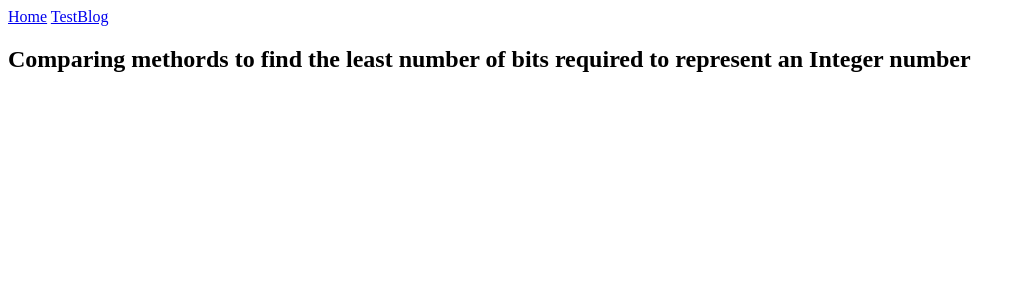
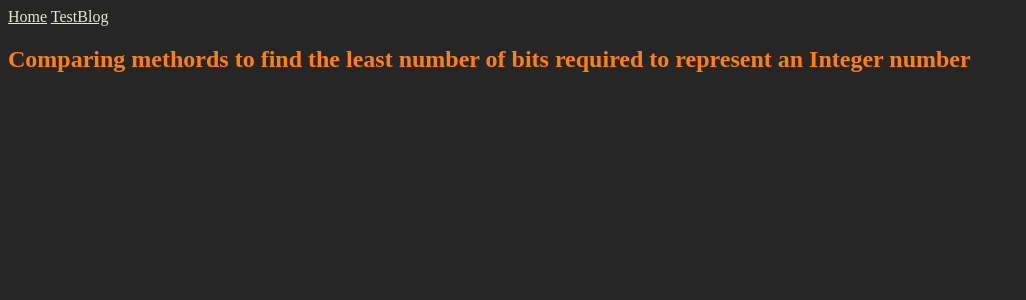
Before and after one commit to as505/blog, a SvelteKit app in the folder blog/: page /blog in a window 1280 px wide. Shown: the top 300 px of the page, without its empty margins (0-1026 px from the left). Built offline with nearby package versions, Linux system fonts and the light colour scheme.

Commit message:
setting color pallete

```diff
--- a/blog/src/routes/+layout.svelte
+++ b/blog/src/routes/+layout.svelte
@@ -14,3 +14,24 @@
 </nav>
 
 {@render children()}
+
+<style>
+	:global(html) {
+		--col-bg: rgb(38, 38, 38);
+		--col-highlight: rgb(226, 232, 206);
+		--col-content: rgb(172, 191, 164);
+		--col-header: rgb(255, 127, 17);
+		background-color: var(--col-bg);
+	}
+	:global(h1) {
+		color: var(--col-header);
+	}
+
+	:global(a) {
+		color: var(--col-highlight);
+	}
+
+	:global(body) {
+		color: var(--col-content);
+	}
+</style>
```
